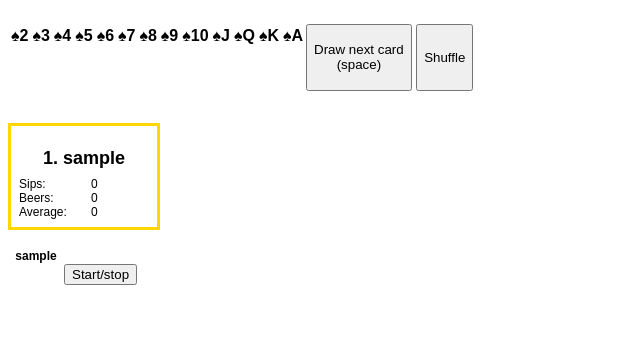
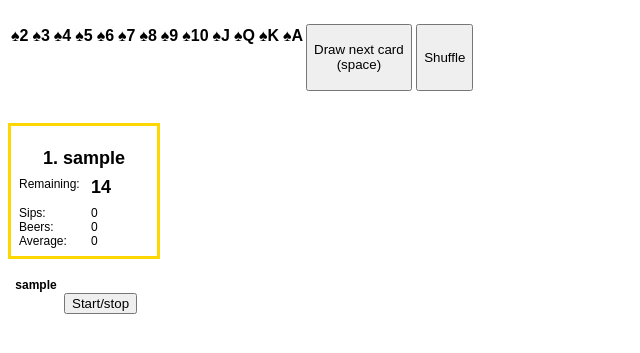
Before and after one commit to Mortal/academy-bdd, a Django app: page /game/1/play/ in a window 1280 px wide. Shown: the top 353 px of the page, without its empty margins (0-640 px from the left). Run offline with Django 3.2, Linux system fonts and the light colour scheme; tables that the repository leaves empty hold one stand-in row (values such as "Sample post"); lists and menus that the app fills with data are empty; parts of the project's set-up code (start-up, migrations or seed data) failed here and were passed over.

Commit message:
Add UI field "remaining"

```diff
--- a/academy/templates/academy/game_play.html
+++ b/academy/templates/academy/game_play.html
@@ -287,6 +287,7 @@ Game.prototype.render_state = function Game_render_state() {
         var st = this.el_state[i];
         st['card'].innerHTML = (card == '') ? '' : card_desc(card);
         st['name'].textContent = positions[i]+'. '+this.players[i];
+        st['remaining'].textContent = remaining_sips;
         st['sips'].textContent = sips[i];
         st['beers'].textContent = beers;
         st['average'].textContent = (n[i] ? round_100(sips[i] / n[i]) : '0');
@@ -408,6 +409,12 @@ body {
     font-family: monospace;
 }
 
+.state .remaining {
+    font-size: 150%;
+    font-weight: bold;
+    margin-bottom: 8px;
+}
+
 .state {
     margin: 16px 0;
 }
@@ -518,6 +525,10 @@ h2 {
             <div class="card"></div>
             <div class="name"></div>
             <div>
+                <div class="label">Remaining:</div>
+                <div class="remaining"></div>
+            </div>
+            <div>
                 <div class="label">Sips:</div>
                 <div class="sips"></div>
             </div>
```
